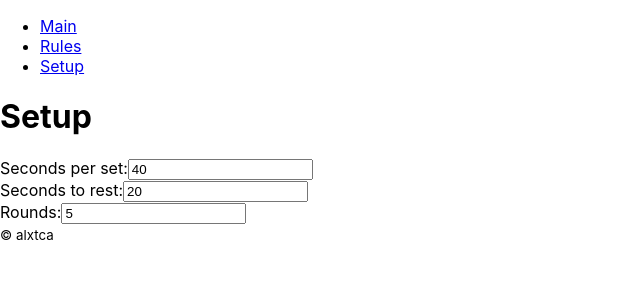
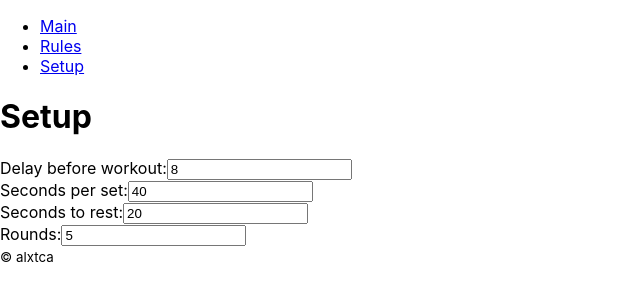
Before and after one commit to alxtca/plank-work, a React (Create React App) app: page /setup in a window 1280 px wide. Shown: the top 300 px of the page, without its empty margins (0-640 px from the left). Built offline with nearby package versions, Linux system fonts and the light colour scheme.

Commit message:
added delay before workout

```diff
--- a/src/App.js
+++ b/src/App.js
@@ -9,7 +9,7 @@ import Layout from "./pages/Layout"
 
 function App() {
   //workout object
-  const [workout, setWorkout] = useState({work:40, rest:20, rounds:5})
+  const [workout, setWorkout] = useState({work:40, rest:20, rounds:5, delay:8})
   // get from local storage work and rest values
   useEffect(() => {
     if (localStorage.getItem("plank-workout") ) {
--- a/src/pages/Main.js
+++ b/src/pages/Main.js
@@ -14,6 +14,7 @@ const Main = (props) => {
   const [work, setWork] = useState(props.workout.work)
   const [rest, setRest] = useState(props.workout.rest)
   const [rounds, setRounds] = useState(1)
+  const [delay, setDelay] = useState(props.workout.delay)
   const [play] = useSound(boopSfx)
   const [playEnd] = useSound(boopEnd)
 
@@ -21,12 +22,20 @@ const Main = (props) => {
 
     if (working)
     {
+      if (delay  > 0) {
+        setTimeout(() => {
+          if (delay < 4) {  play()   }
+          setDelay(delay-1)
+        }, 1000)
+      }
+      else {
         if (work > 0) { //countdown work
           setTimeout(() => {
             if (work < 4) {  play()   }
             setWork(work-1)
           }, 1000)
         }
+
         if (work === 0) { //countdown rest
           if (rest > 0){
             setTimeout(() => {
@@ -50,13 +59,17 @@ const Main = (props) => {
           }
         }
       }
+
+
+    }
     else //workout has been stopped, reset all values
     {
       setWork(props.workout.work)
       setRest(props.workout.rest)
       setRounds(1)
+      setDelay(props.workout.delay)
     }
-  }, [work, rest, rounds, working, props.workout.work, props.workout.rest, props.workout.rounds, play, playEnd])
+  }, [work, rest, rounds, working, delay, props.workout.work, props.workout.rest, props.workout.rounds, props.workout.delay, play, playEnd])
 
   const switchWork = () => {
     setFanfara(false)
@@ -66,6 +79,7 @@ const Main = (props) => {
   return (
     <>
       <h1>Main</h1>
+      <p>Delay before workout: {delay}</p>
       <p>Work: {work} seconds</p>
       <p>Rest: {rest} seconds</p>
       <p>Current Round: {rounds}</p>
--- a/src/pages/Setup.js
+++ b/src/pages/Setup.js
@@ -16,10 +16,23 @@ const Setup = (props) => {
       ...props.workout,
       rounds: e.target.value})
   }
+  function handleDelay(e){
+    props.setWorkout({
+      ...props.workout,
+      delay: e.target.value})
+  }
   return (
     <>
       <h1>Setup</h1>
       <div>
+      <label>
+        Delay before workout:
+        <input
+          value={props.workout.delay}
+          onChange={handleDelay}
+        />
+      </label>
+      <br />
       <label>
         Seconds per set:
         <input
```
Lines whose indentation alone changed are shown as unchanged.
